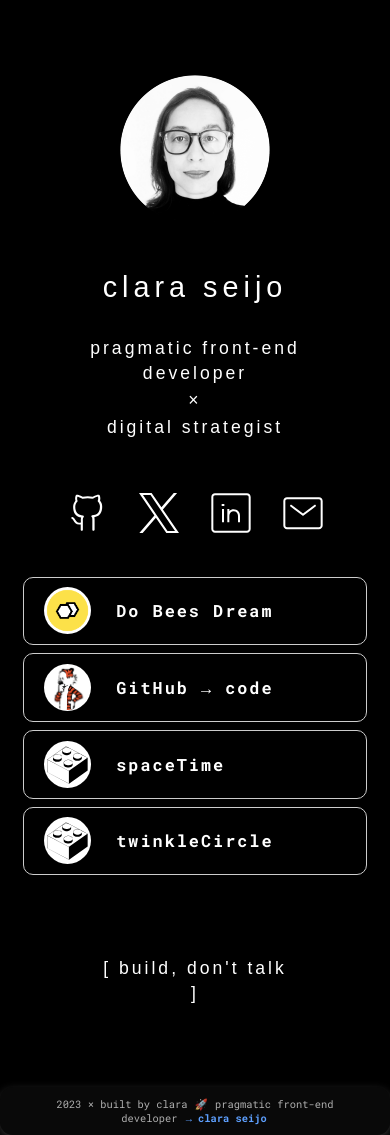
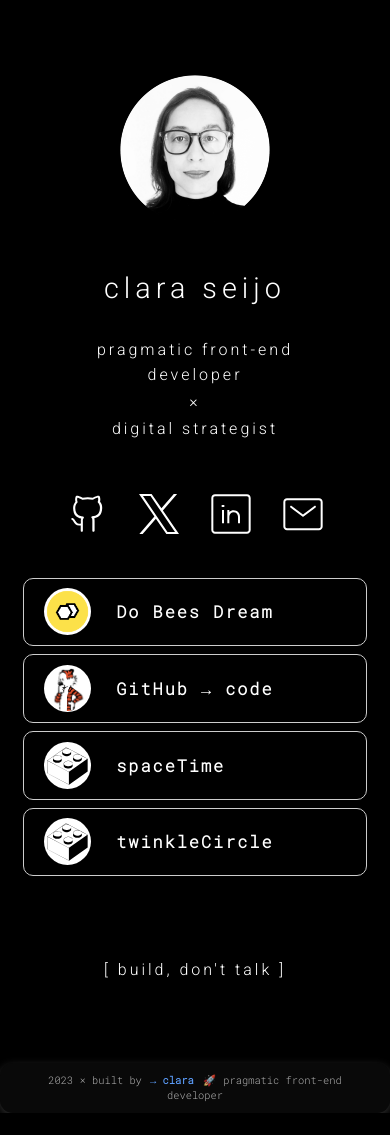
Before and after one commit to clasei/clara, a React (Create React App) app: page / in a window 390 px wide. After the commit the page ends 1113 px from the top, so only its background shows below. Built offline with nearby package versions, Linux system fonts and the light colour scheme.

Commit message:
footer simplified

```diff
--- a/src/App.css
+++ b/src/App.css
@@ -1,8 +1,8 @@
-@import url('https://fonts.googleapis.com/css2?family=Roboto+Mono:wght@400;700&display=swap');
+@import url('https://fonts.googleapis.com/css2?family=Roboto+Mono:wght@300&family=Roboto:wght@300&display=swap');
 @import url('https://fonts.googleapis.com/css2?family=Roboto:wght@300&display=swap');
 
 body {
-  font-family: 'Arial', sans-serif;
+  font-family: 'Robot', 'Arial', sans-serif;
   background-color: #000;
   color: #fff;
   margin: 0;
--- a/src/components/Footer/Footer.css
+++ b/src/components/Footer/Footer.css
@@ -41,5 +41,6 @@ footer span {
 @media screen and (max-width: 900px) {
     #footer {
         font-size: 0.65rem;
+        line-height: 15px;
     }
 }
--- a/src/components/Footer/Footer.js
+++ b/src/components/Footer/Footer.js
@@ -8,9 +8,9 @@ const Footer = () => {
     <div id="footer">
         <footer>
             <span id="currentYear">{ currentYear } </span>
-            × built by clara
+            × built by <a href="https://github.com/clasei" target="_blank" rel="noopener noreferrer">→ clara</a>
             <span id="rocketIcon"> 🚀 </span>
-            pragmatic front-end developer <a href="https://github.com/clasei" target="_blank" rel="noopener noreferrer">→ clara seijo</a>
+            pragmatic front-end developer
         </footer>
     </div>
   );
--- a/src/components/Header/Header.css
+++ b/src/components/Header/Header.css
@@ -19,6 +19,7 @@
 }
 
 h1 {
+    font-family: 'Roboto';
     font-size: 2rem;
     letter-spacing: 5px;
     font-weight: 510;
@@ -27,9 +28,9 @@ h1 {
 }
 
 p {
+    font-family: 'Roboto';
     font-size: 1.1rem;
     letter-spacing: 3px;
-    font-weight: 350;
     line-height: 25px;
     margin-top: 0.1rem;
     margin-bottom: 0.1rem;
@@ -48,7 +49,7 @@ p {
     }
 
     p {
-        font-size: 1.1rem;
+        font-size: 1rem;
         letter-spacing: 3px;
         font-weight: 350;
         line-height: 25px;
--- a/src/components/ProjectLinks/ProjectLinks.css
+++ b/src/components/ProjectLinks/ProjectLinks.css
@@ -15,6 +15,7 @@
     cursor: pointer;
     box-shadow: 2px 2px 5px rgba(0,0,0,0.1);
     font-family: 'Roboto Mono', 'Courier New', monospace;
+    font-weight: 300;
     font-size: 0.9rem;
     letter-spacing: 2px;
 }
```
